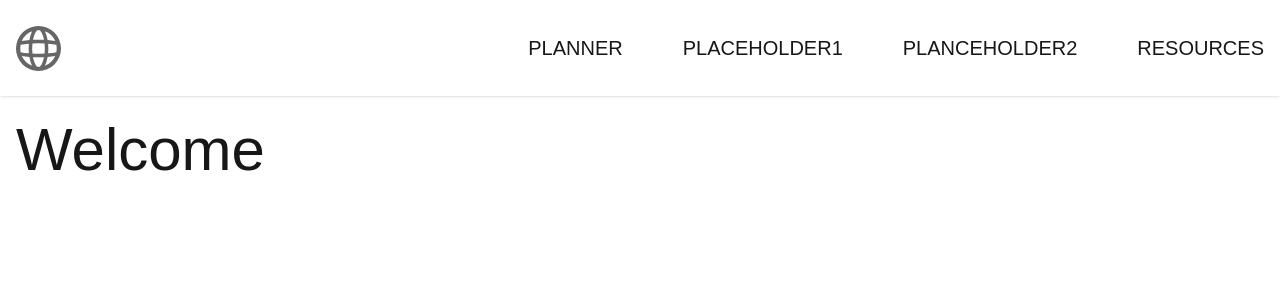
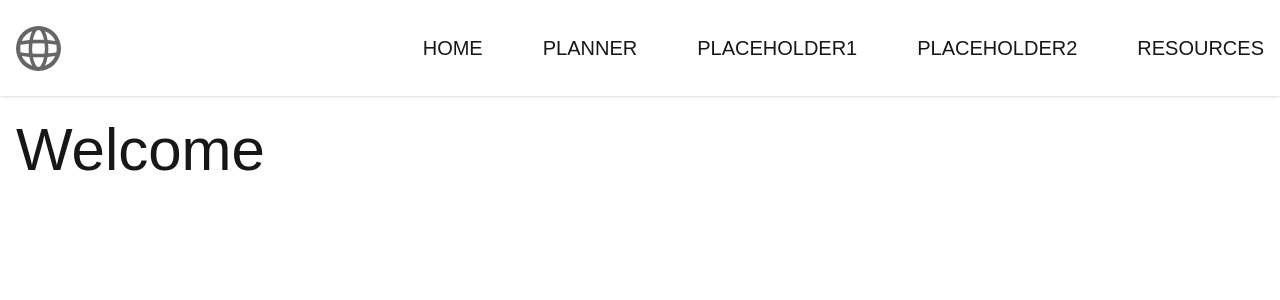
Before and after one commit to symphatixe/nyit-click, a Next.js app: page / in a window 1280 px wide. Shown: the top 300 px of the page. Built offline with nearby package versions, Linux system fonts and the light colour scheme.

Commit message:
refactor: add constant.ts and add navItems in

```diff
--- /dev/null
+++ b/constants.ts
@@ -0,0 +1,8 @@
+
+export const navItems = [
+    { name: 'Home', href: '/' },
+    { name: 'Planner', href: '/planner' },
+    { name: 'Placeholder1', href: '/placeholder1' },
+    { name: 'Placeholder2', href: '/placeholder2' },
+    { name: 'Resources', href: '/resources' },
+];
--- a/src/app/components/Menu.tsx
+++ b/src/app/components/Menu.tsx
@@ -5,6 +5,7 @@ import { useState } from "react";
 import { LuMenu } from "react-icons/lu";
 import { IoCloseCircle } from "react-icons/io5";
 import Link from 'next/link';
+import { navItems } from '../../../constants';
 
 
 
@@ -37,21 +38,13 @@ const Menu = () => {
         </div>
         <div className='flex-col py-4'>
           <ul>
-            <Link href="/">
-              <li onClick={handleMenu} className="uppercase hover:border-b text-xl py-4"> Home </li>
-            </Link>
-            <Link href="/planner">
-              <li onClick={handleMenu} className="uppercase hover:border-b text-xl py-4"> Planner </li>
-            </Link>
-            <Link onClick={handleMenu} href="/Placeholder1">
-              <li onClick={handleMenu} className="uppercase hover:border-b text-xl py-4"> Placeholder1 </li>
-            </Link>
-            <Link href="/Placeholder2">
-              <li onClick={handleMenu} className="uppercase hover:border-b text-xl py-4"> Planceholder2</li>
-            </Link>
-            <Link href="/resources">
-              <li onClick={handleMenu} className="uppercase hover:border-b text-xl py-4"> Resources </li>
-            </Link>
+            {navItems.map((item) => (
+              <li onClick={handleMenu} className="uppercase hover:border-b text-xl py-4" key={item.name}>
+                <Link href={item.href}>
+                  {item.name}
+                </Link>
+              </li>
+            ))}
           </ul>
         </div>
       </div>
--- a/src/app/components/NavBar.tsx
+++ b/src/app/components/NavBar.tsx
@@ -2,6 +2,8 @@ import Link from "next/link";
 import globe from "../../../public/globe.svg";
 import Image from "next/image";
 import Menu from "./Menu";
+import { navItems } from "../../../constants";
+
 
 
 export default function NavBar(){
@@ -22,18 +24,13 @@ export default function NavBar(){
 
                 <div className="hidden md:flex">
                     <ul className="hidden sm:flex gap-15">
-                        <Link href="/planner">
-                            <li className="uppercase hover:border-b text-xl"> Planner </li>
-                        </Link>
-                        <Link href="/Placeholder1">
-                            <li className="uppercase hover:border-b text-xl"> Placeholder1 </li>
-                        </Link>
-                        <Link href="/Placeholder2">
-                            <li className="uppercase hover:border-b text-xl"> Planceholder2</li>
-                        </Link>
-                        <Link href="/resources">
-                            <li className="uppercase hover:border-b text-xl"> Resources </li>
-                        </Link>
+                        {navItems.map((item) => (
+                            <li className="uppercase hover:border-b text-xl" key={item.name}>
+                                <Link href={item.href}>
+                                    {item.name}
+                                </Link>
+                            </li>
+                        ))}
                     </ul>
                 </div>
 
```
